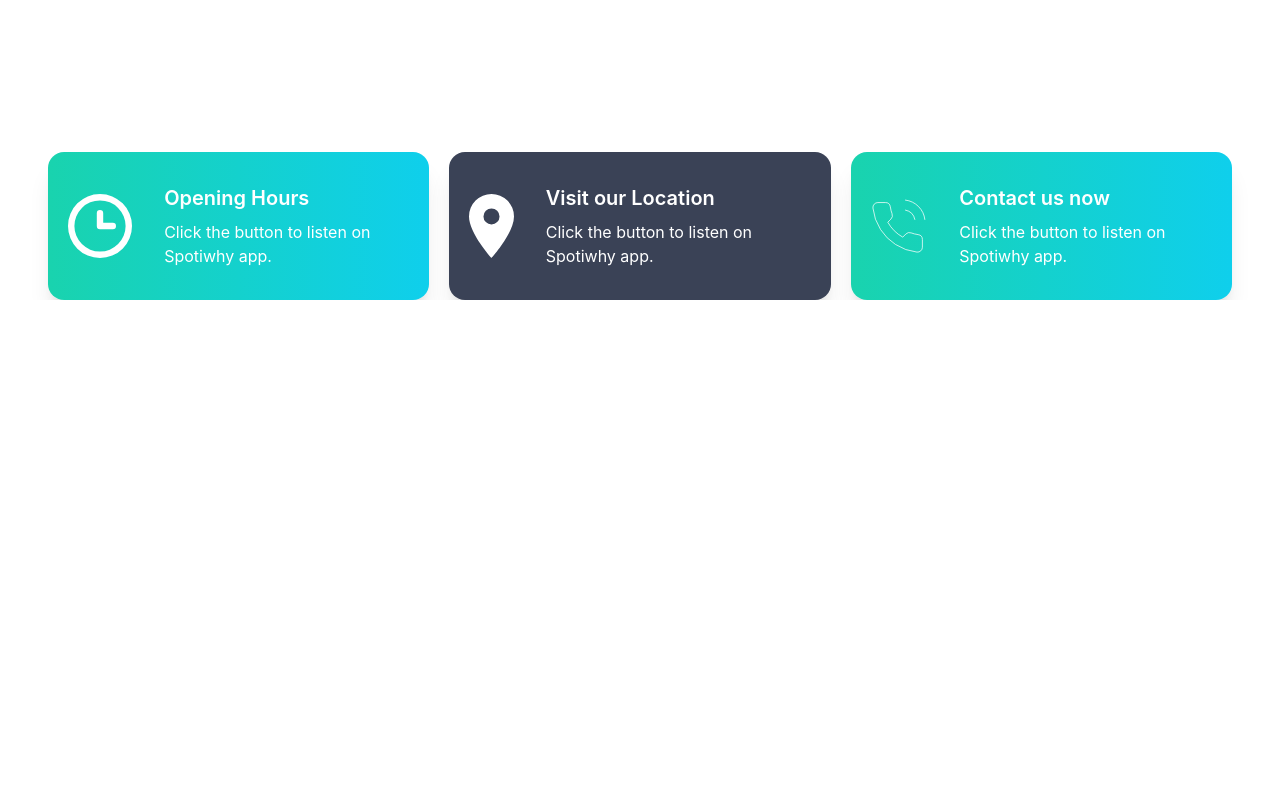
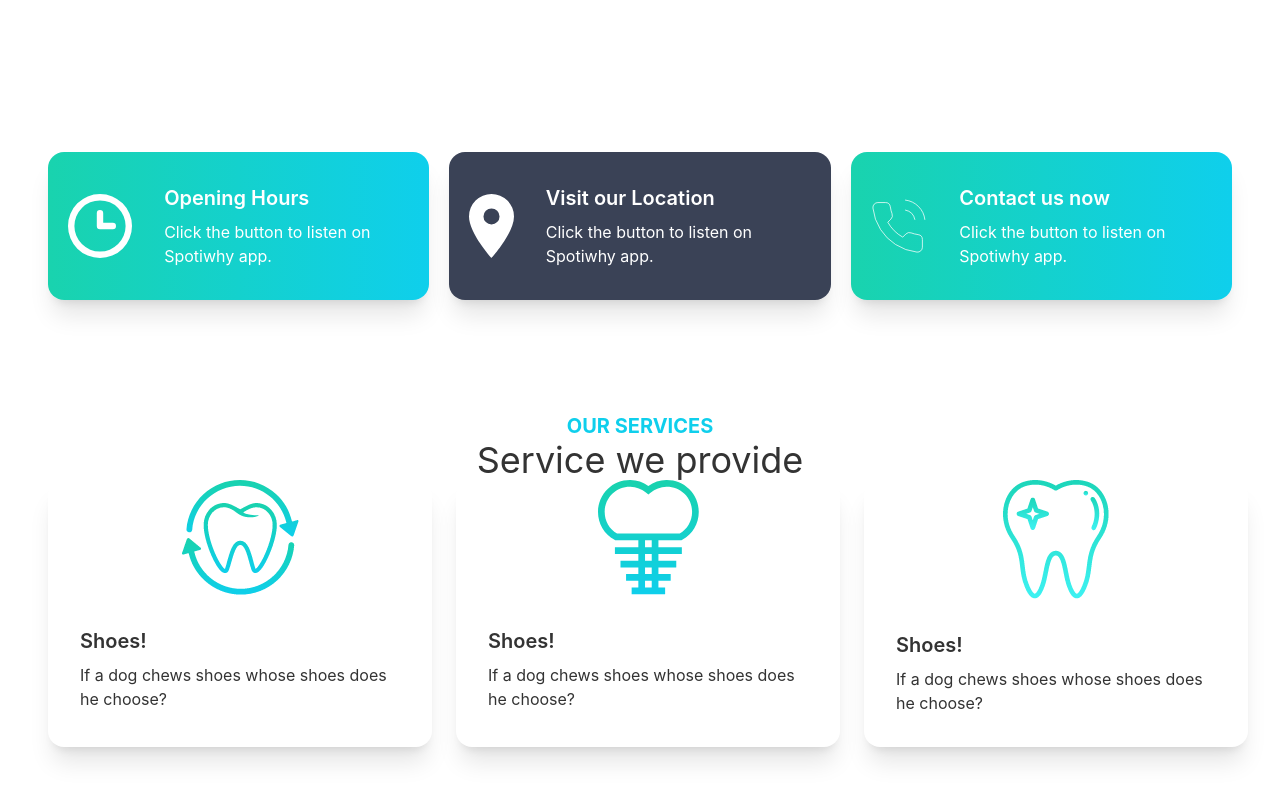
Before and after one commit to SalehAhmed19/doctors-portal-client-side, a React (Create React App) app: page / in a window 1280 px wide. Shown: the part 712-1512 px from the top of the page. Before the commit the page ends 1012 px from the top, so only its background shows below. Built offline with nearby package versions, Linux system fonts and the light colour scheme.

Commit message:
service added

```diff
--- a/src/Pages/Home/Home.jsx
+++ b/src/Pages/Home/Home.jsx
@@ -1,12 +1,14 @@
 import React from "react";
 import Banner from "./Banner";
 import Info from "./Info";
+import Services from "./Services";
 
 const Home = () => {
   return (
-    <div>
+    <div className="px-12">
       <Banner />
       <Info />
+      <Services />
     </div>
   );
 };
--- a/src/Pages/Home/Info.jsx
+++ b/src/Pages/Home/Info.jsx
@@ -6,7 +6,7 @@
 
 const Info = () => {
   return (
-    <div className="grid grid-cols-1 lg:grid-cols-3 gap-5 px-12">
+    <div className="grid grid-cols-1 lg:grid-cols-3 gap-5">
       <InfoCard
         cardTitle="Opening Hours"
         bgClass="bg-gradient-to-r from-secondary to-primary"
--- a/src/Pages/Home/InfoCard.jsx
+++ b/src/Pages/Home/InfoCard.jsx
@@ -2,7 +2,7 @@
 
 const InfoCard = ({ img, cardTitle, bgClass }) => {
   return (
-    <div class={`card lg:card-side shadow-xl lg:p-0 pt-5 ${bgClass}`}>
+    <div class={`card lg:card-side shadow-xl lg:p-0 ${bgClass}`}>
       <figure className="pl-5">
         <img src={img} alt="Album" />
       </figure>
--- /dev/null
+++ b/src/Pages/Home/Service.jsx
@@ -0,0 +1,17 @@
+import React from "react";
+
+const Service = ({ service }) => {
+  return (
+    <div class="card w-96 bg-base-100 shadow-xl mx-auto">
+      <figure>
+        <img src={service.img} alt="Shoes" />
+      </figure>
+      <div class="card-body">
+        <h2 class="card-title">Shoes!</h2>
+        <p>If a dog chews shoes whose shoes does he choose?</p>
+      </div>
+    </div>
+  );
+};
+
+export default Service;
--- /dev/null
+++ b/src/Pages/Home/Services.jsx
@@ -0,0 +1,45 @@
+import React from "react";
+import Service from "./Service";
+import fluoride from "../../assets/images/fluoride.png";
+import cavity from "../../assets/images/cavity.png";
+import whitening from "../../assets/images/whitening.png";
+
+const Services = () => {
+  const services = [
+    {
+      _id: 1,
+      name: "Fluoride Treatment",
+      description: "lorem",
+      img: fluoride,
+    },
+    {
+      _id: 2,
+      name: "Cavity Filling",
+      description: "lorem",
+      img: cavity,
+    },
+    {
+      _id: 3,
+      name: "Teeth Whitening",
+      description: "lorem",
+      img: whitening,
+    },
+  ];
+  return (
+    <div className="my-28">
+      <div className="text-center">
+        <h3 className="text-primary text-xl font-bold uppercase">
+          Our Services
+        </h3>
+        <h2 className="text-4xl">Service we provide</h2>
+      </div>
+      <div className="grid sm:grid-cols-1 md:grid-cols-2 lg:grid-cols-3 gap-10">
+        {services.map((service) => (
+          <Service key={service._id} service={service}></Service>
+        ))}
+      </div>
+    </div>
+  );
+};
+
+export default Services;
```
